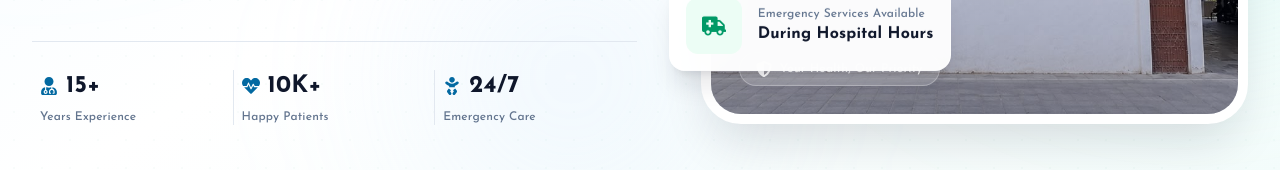
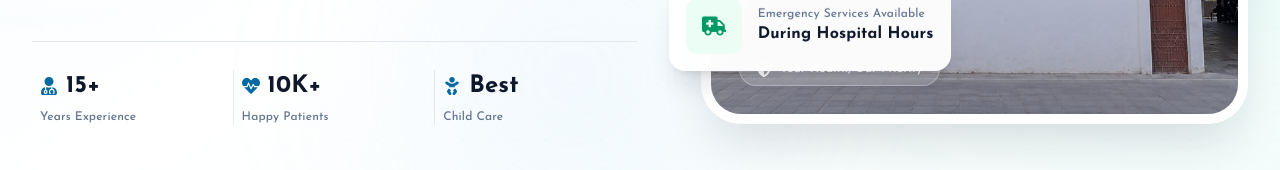
Before and after one commit to Pradyumna5777/azad-hospital, a React (Vite) app: page / in a window 1280 px wide. Shown: the part 630-800 px from the top of the page. Built offline with nearby package versions, Linux system fonts and the light colour scheme; a web font is replaced by a local one.

Commit message:
fix: update hero section

```diff
--- a/src/components/Hero.jsx
+++ b/src/components/Hero.jsx
@@ -15,7 +15,7 @@ import {
 const stats = [
   { icon: <FaUserMd />, value: '15+', label: 'Years Experience' },
   { icon: <FaHeartbeat />, value: '10K+', label: 'Happy Patients' },
-  { icon: <FaBaby />, value: '24/7', label: 'Emergency Care' },
+  { icon: <FaBaby />, value: 'Best', label: 'Child Care' },
 ];
 
 export default function Hero() {
```
